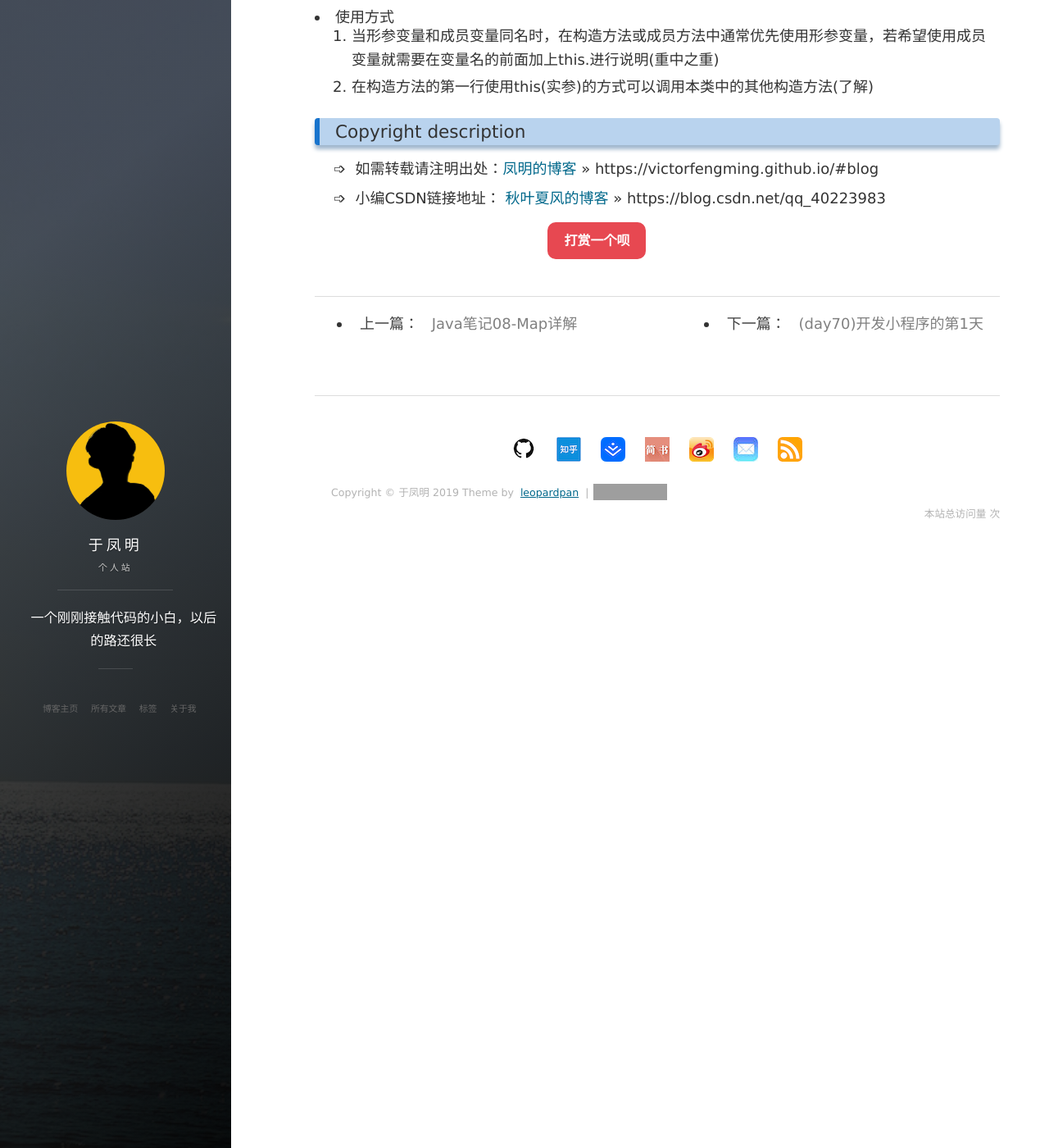
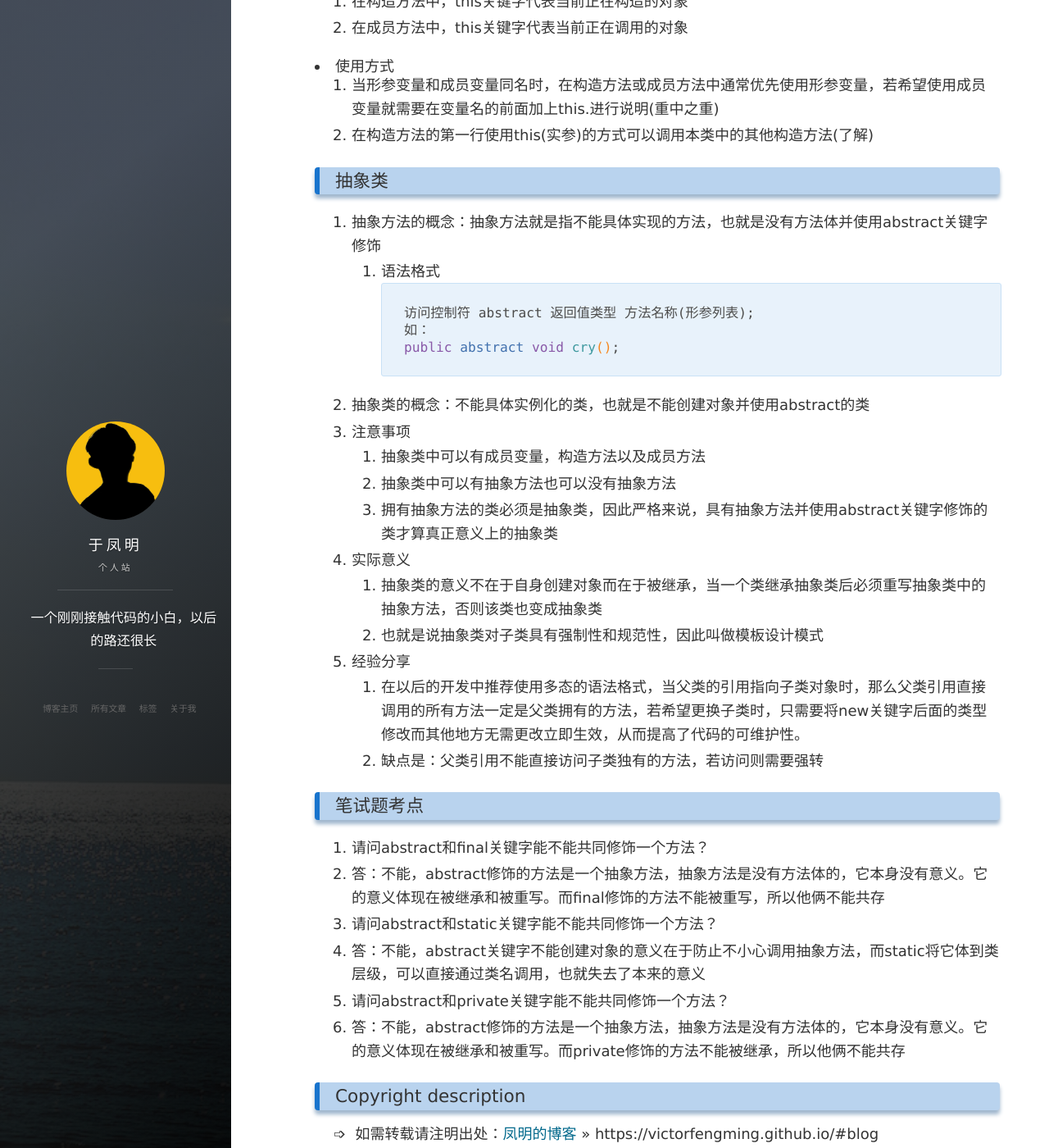
Before and after one commit to victorfengming/victorfengming.github.io.leopardpan, a Jekyll site: the page built from _posts/java/note/2019-10-21-note09.md, in a window 1280 px wide and 1400 px high, scrolled down 2021 px. Shown: the whole window at 82% size. Built offline with Jekyll 4.4.1, drawn with Linux system fonts in a browser that asks for light colours; nearby versions of some CDN libraries; comment, search, counter and statistics services are not loaded; grey boxes are pictures that could not be loaded.

Commit message:
抽象类++笔试题考点++

```diff
--- a/_posts/java/note/2019-10-21-note09.md
+++ b/_posts/java/note/2019-10-21-note09.md
@@ -12,7 +12,7 @@ tags: Java note
 - this关键字
 - 抽象类
 
-
+### 继承
   <li>基本概念
     <ol>
       <li>当多个类之间有相同的特征和行为时，可以将相同的内容提取出来组成一个公共类，让多个公共类吸收公共类中已有特征和行为而在多个类的内部编写自己独有特征和行为的方式，叫做继承</li>
@@ -47,6 +47,9 @@ tags: Java note
       <li>Java语言中只支持单继承，不支持多继承，也就是一个子类只能有一个父类，但一个父类可以有多个子类</li>
     </ol>
   </li>
+
+
+  ### 方法重写
   <li>方法重写
     <ol>
       <li>基本概念：当父类中继承下来的方法不满足子类的需求时，就需要在子类中重新写一个与父类中一样的方法来覆盖从父类中继承的版本，这种方式就叫做重写</li>
@@ -91,3 +94,48 @@ tags: Java note
       <li>在构造方法的第一行使用this(实参)的方式可以调用本类中的其他构造方法(了解)</li>
     </ol>
   </li>
+
+### 抽象类
+<ol>
+  <li>抽象方法的概念：抽象方法就是指不能具体实现的方法，也就是没有方法体并使用abstract关键字修饰
+    <ol>
+      <li>语法格式
+        <div class="language-java highlighter-rouge"><div class="highlight"><pre class="highlight"><code><span class="err">访问控制符</span> <span class="kd">abstract</span> <span class="err">返回值类型</span> <span class="err">方法名称</span><span class="o">(</span><span class="err">形参列表</span><span class="o">);</span>
+<span class="err">如：</span>
+<span class="kd">public</span> <span class="kd">abstract</span> <span class="kt">void</span> <span class="nf">cry</span><span class="o">();</span>
+</code></pre></div>        </div>
+      </li>
+    </ol>
+  </li>
+  <li>抽象类的概念：不能具体实例化的类，也就是不能创建对象并使用abstract的类</li>
+  <li>注意事项
+    <ol>
+      <li>抽象类中可以有成员变量，构造方法以及成员方法</li>
+      <li>抽象类中可以有抽象方法也可以没有抽象方法</li>
+      <li>拥有抽象方法的类必须是抽象类，因此严格来说，具有抽象方法并使用abstract关键字修饰的类才算真正意义上的抽象类</li>
+    </ol>
+  </li>
+  <li>实际意义
+    <ol>
+      <li>抽象类的意义不在于自身创建对象而在于被继承，当一个类继承抽象类后必须重写抽象类中的抽象方法，否则该类也变成抽象类</li>
+      <li>也就是说抽象类对子类具有强制性和规范性，因此叫做模板设计模式</li>
+    </ol>
+  </li>
+  <li>经验分享
+    <ol>
+      <li>在以后的开发中推荐使用多态的语法格式，当父类的引用指向子类对象时，那么父类引用直接调用的所有方法一定是父类拥有的方法，若希望更换子类时，只需要将new关键字后面的类型修改而其他地方无需更改立即生效，从而提高了代码的可维护性。</li>
+      <li>缺点是：父类引用不能直接访问子类独有的方法，若访问则需要强转</li>
+    </ol>
+  </li>
+</ol>
+
+
+### 笔试题考点
+<ol>
+  <li>请问abstract和final关键字能不能共同修饰一个方法？</li>
+  <li>答：不能，abstract修饰的方法是一个抽象方法，抽象方法是没有方法体的，它本身没有意义。它的意义体现在被继承和被重写。而final修饰的方法不能被重写，所以他俩不能共存</li>
+  <li>请问abstract和static关键字能不能共同修饰一个方法？</li>
+  <li>答：不能，abstract关键字不能创建对象的意义在于防止不小心调用抽象方法，而static将它体到类层级，可以直接通过类名调用，也就失去了本来的意义</li>
+  <li>请问abstract和private关键字能不能共同修饰一个方法？</li>
+  <li>答：不能，abstract修饰的方法是一个抽象方法，抽象方法是没有方法体的，它本身没有意义。它的意义体现在被继承和被重写。而private修饰的方法不能被继承，所以他俩不能共存</li>
+</ol>
```
